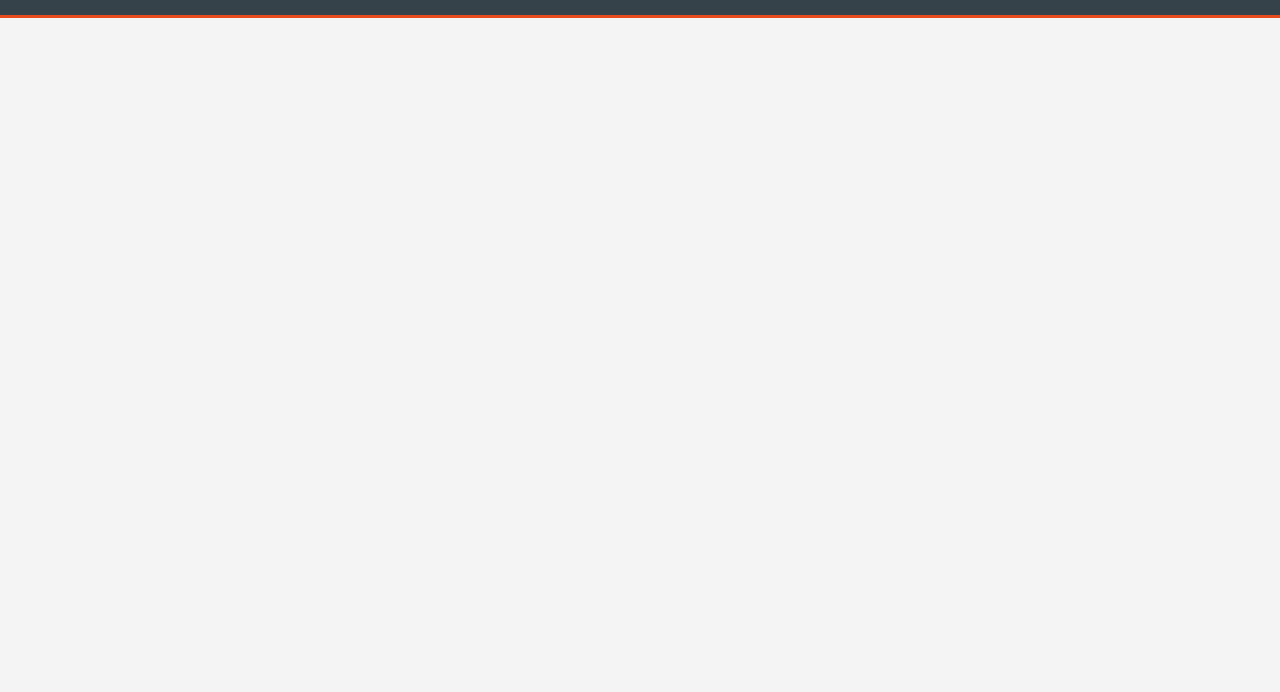
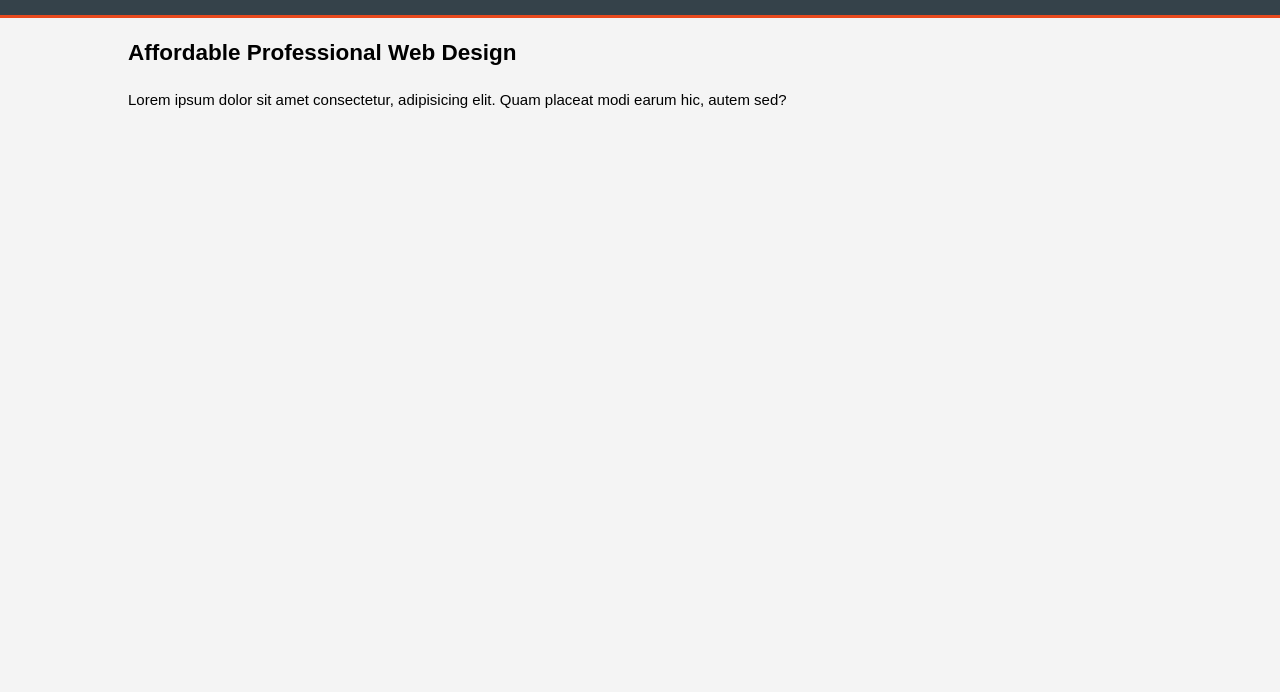
Before and after one commit to Eltayeb-Elgaali/acme-web-design, a plain HTML site: page index.html in a window 1280 px wide. Shown: the part 108-800 px from the top of the page. Drawn offline with Linux system fonts and the light colour scheme.

Commit message:
showcase-html

```diff
--- a/index.html
+++ b/index.html
@@ -29,6 +29,13 @@
       </nav>
     </div>
   </header>
+
+  <section id="showcase">
+    <div class="container">
+      <h1>Affordable Professional Web Design </h1>
+      <p>Lorem ipsum dolor sit amet consectetur, adipisicing elit. Quam placeat modi earum hic, autem sed?</p>
+    </div>
+  </section>
 </body>
 
 </html>
```
